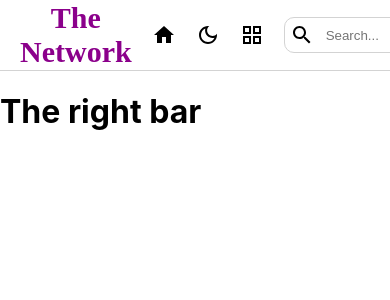
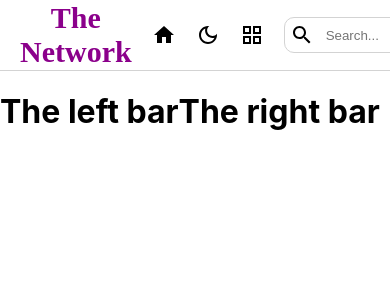
Before and after one commit to JamesKm08/The-Network, a React (Create React App) app in the folder the-network/: page / in a window 390 px wide. Shown: the top 300 px of the page. Built offline with nearby package versions, Linux system fonts and the light colour scheme.

Commit message:
chore: check responsiveness

```diff
--- a/the-network/src/LeftBar.js
+++ b/the-network/src/LeftBar.js
@@ -1,7 +1,7 @@
 export default function LeftBar(){
     return(
         <>
-
+            <h1>The left bar</h1>
         </>
     )
 }
```
